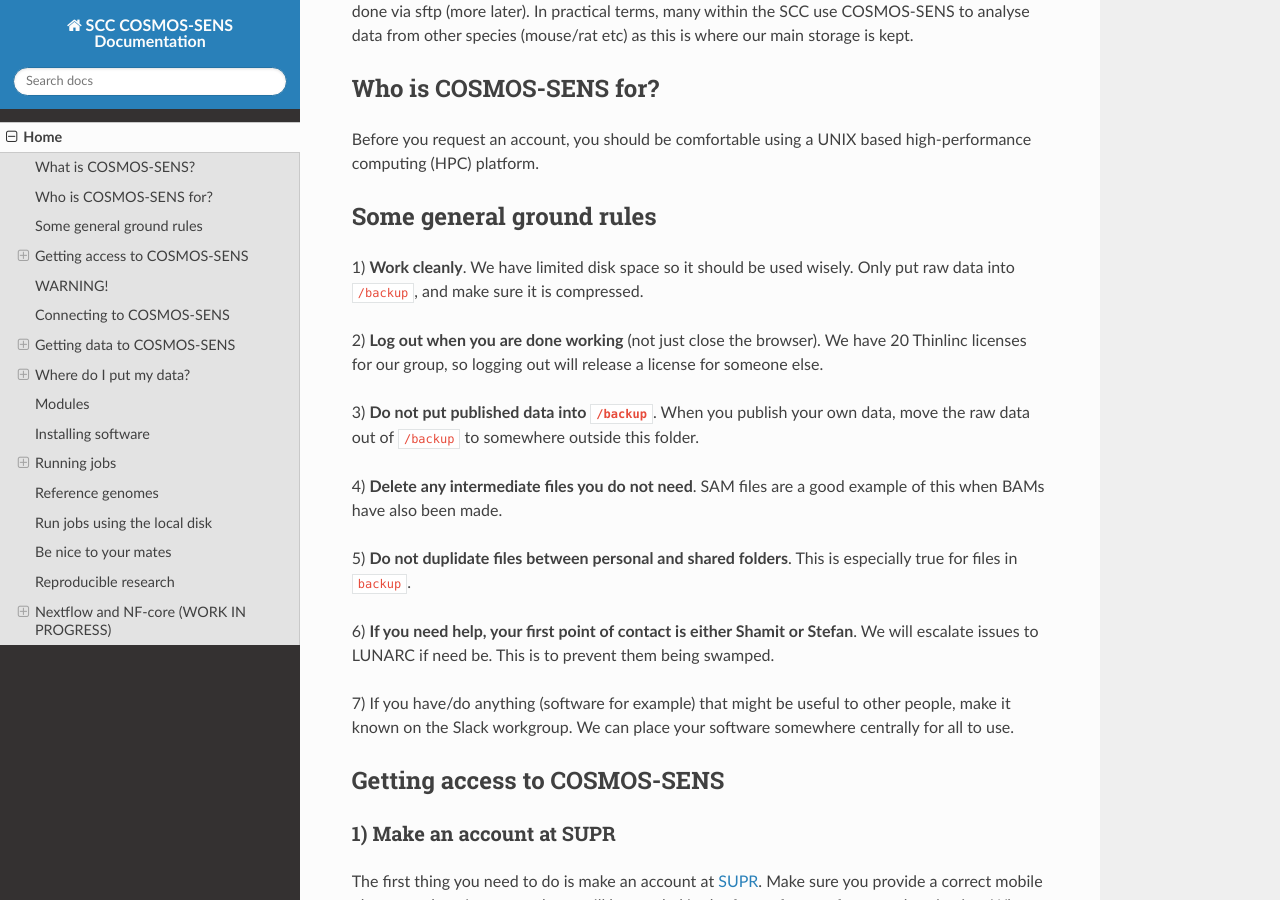
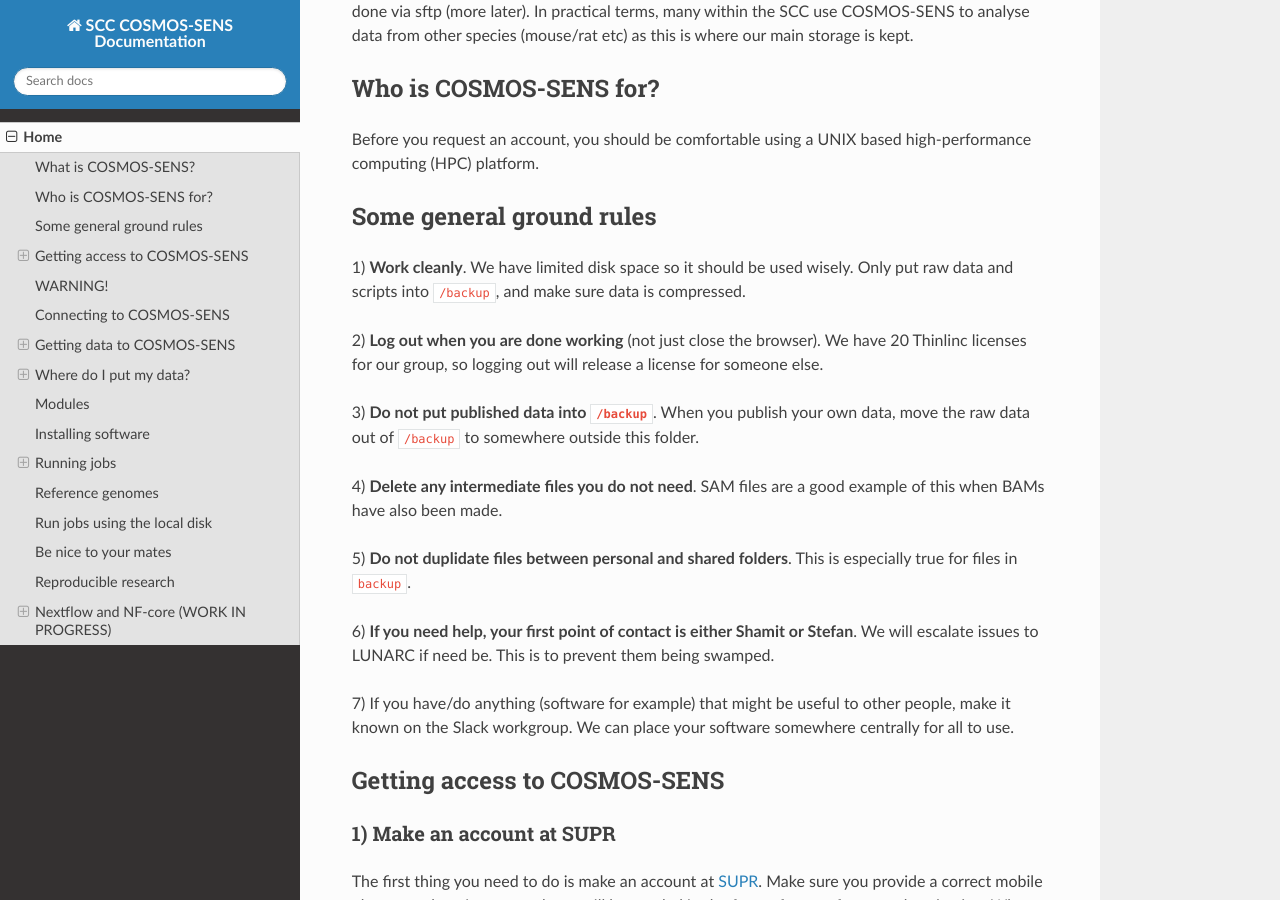
Before and after one commit to sccbioinformatics/SCC_CSENS_docs, an MkDocs documentation site: the page built from docs/index.md, in a window 1280 px wide and 900 px high, scrolled down 445 px. Built offline with MkDocs 1.6.1, drawn with Linux system fonts in a browser that asks for light colours; nearby versions of some CDN libraries.

Commit message:
correct backup

```diff
--- a/docs/index.md
+++ b/docs/index.md
@@ -14,7 +14,7 @@ Before you request an account, you should be comfortable using a UNIX based high
 
 ## Some general ground rules
 
-1) **Work cleanly**. We have limited disk space so it should be used wisely. Only put raw data into `/backup`, and make sure it is compressed.
+1) **Work cleanly**. We have limited disk space so it should be used wisely. Only put raw data and scripts into `/backup`, and make sure data is compressed.
 
 2) **Log out when you are done working** (not just close the browser). We have 20 Thinlinc licenses for our group, so logging out will release a license for someone else.
 
```
